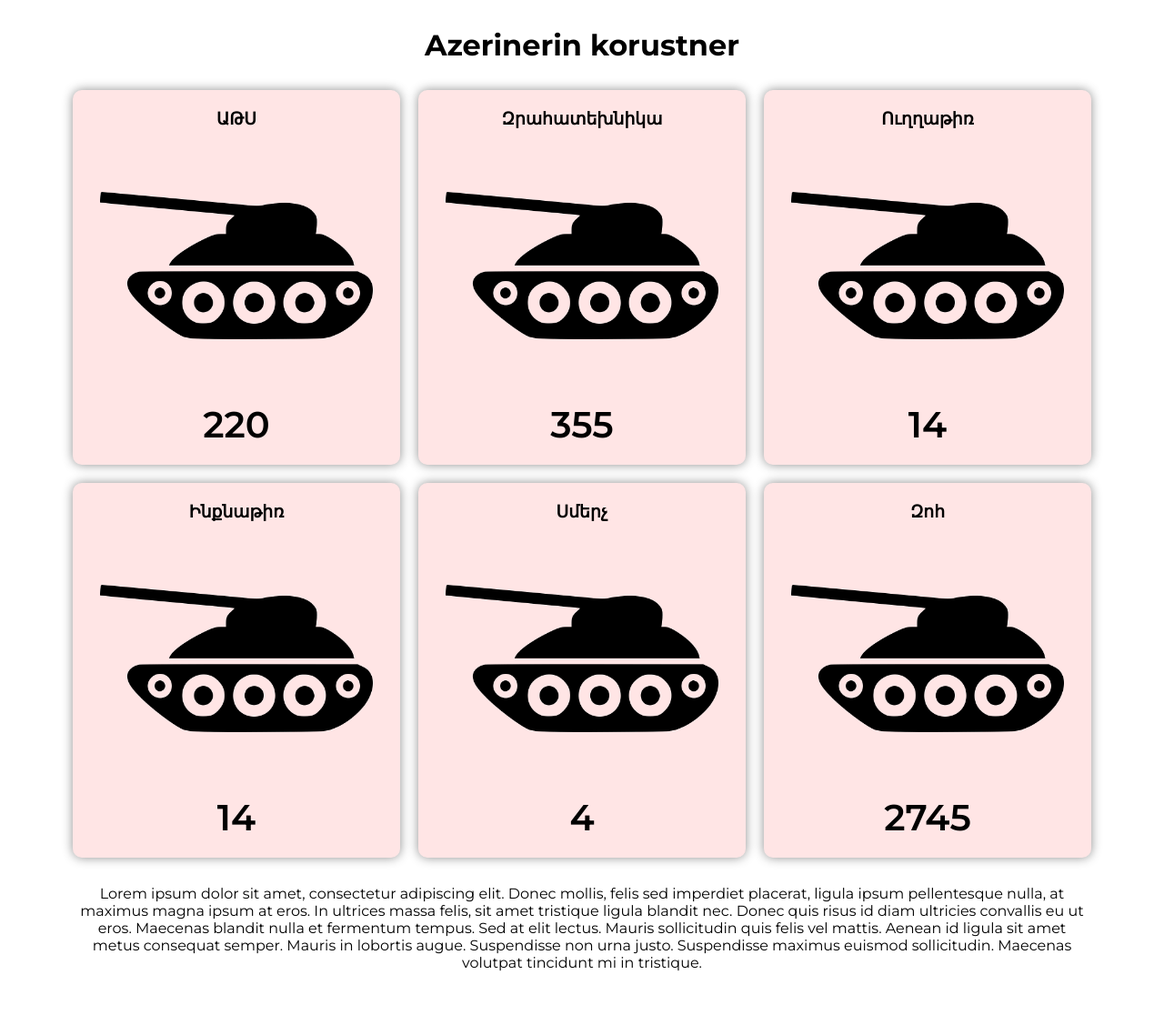
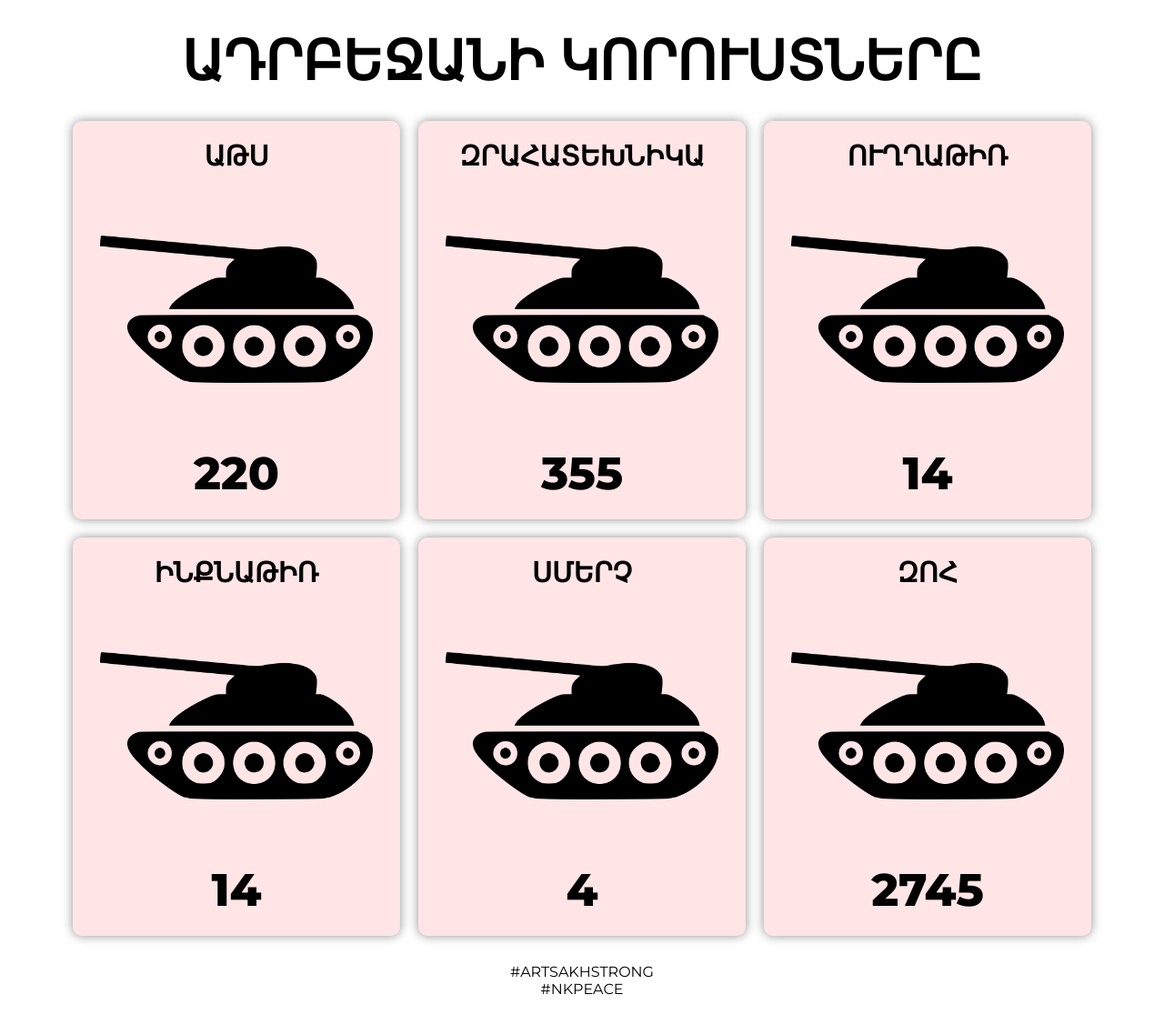
Before and after one commit to Hovakimyan/forvictory, a React (Create React App) app: page / in a window 1280 px wide. Shown: the whole page at 91% size. Before the commit the page ends 1098 px from the top, so only its background shows below. Built offline with nearby package versions, Linux system fonts and the light colour scheme.

Commit message:
fix: update styles

```diff
--- a/src/pages/home/index.js
+++ b/src/pages/home/index.js
@@ -6,19 +6,11 @@ import List from './list'
 const Home = () => {
     return (
         <Styled.Container>
-            <Styled.Title>Azerinerin korustner</Styled.Title>
+            <Styled.Title>Ադրբեջանի կորուստները</Styled.Title>
             <List />
             <Styled.Description>
-                Lorem ipsum dolor sit amet, consectetur adipiscing elit. Donec
-                mollis, felis sed imperdiet placerat, ligula ipsum pellentesque
-                nulla, at maximus magna ipsum at eros. In ultrices massa felis,
-                sit amet tristique ligula blandit nec. Donec quis risus id diam
-                ultricies convallis eu ut eros. Maecenas blandit nulla et
-                fermentum tempus. Sed at elit lectus. Mauris sollicitudin quis
-                felis vel mattis. Aenean id ligula sit amet metus consequat
-                semper. Mauris in lobortis augue. Suspendisse non urna justo.
-                Suspendisse maximus euismod sollicitudin. Maecenas volutpat
-                tincidunt mi in tristique.
+                <p>#ARTSAKHSTRONG</p>
+                <p>#NKPEACE</p>
             </Styled.Description>
         </Styled.Container>
     )
--- a/src/pages/home/list/item/styled.js
+++ b/src/pages/home/list/item/styled.js
@@ -15,12 +15,14 @@ export const Container = styled.div`
 
 export const Title = styled.h3`
     text-align: center;
+    text-transform: uppercase;
+    font-size: 30px;
 `
 
 export const Count = styled.p`
     text-align: center;
-    font-size: 40px;
-    font-weight: 600;
+    font-size: 50px;
+    font-weight: 800;
 `
 
 export const Image = styled.div`
--- a/src/pages/home/styled.js
+++ b/src/pages/home/styled.js
@@ -8,6 +8,8 @@ export const Container = styled.div`
 
 export const Title = styled.h1`
     text-align: center;
+    text-transform: uppercase;
+    font-size: 60px;
 `
 
 export const Description = styled.p`
```
